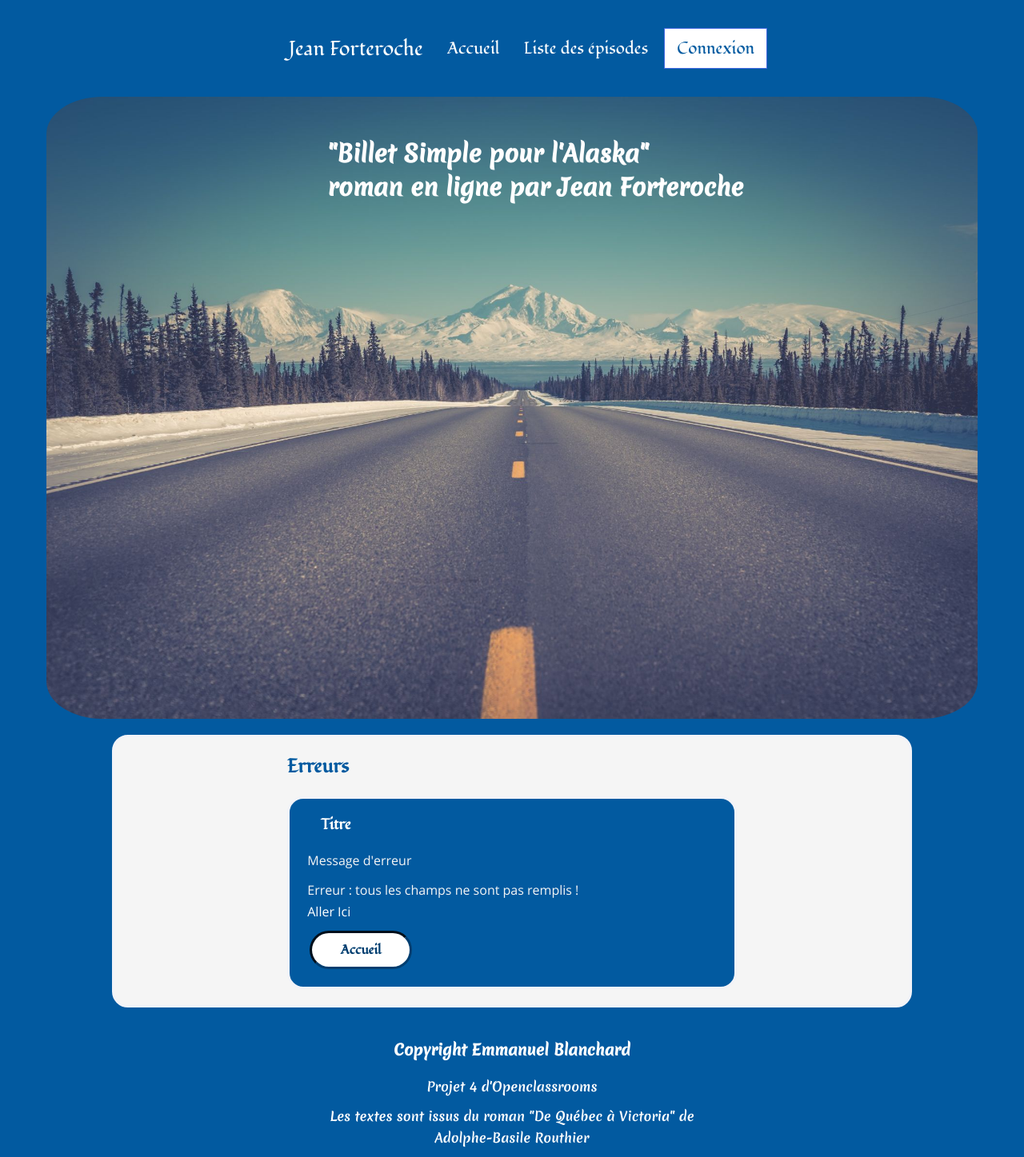
After one commit to EmmanuelBlanchard/OpenClassroomsProject4, a PHP site: template templates/backoffice/error.html.php in a window 1280 px wide. The commit adds this page. Shown: the whole page at 80% size. Run offline with PHP 8.4, Linux system fonts and the light colour scheme; the template is opened without the code that fills it, so the values that code supplies are empty.

Commit message:
Dans router.php, ajout de variables private AdminManager ; de private AdminController ; ajout de dependance avec ->adminManager = new AdminManager(->database); Injection des dependances avec ->adminController = new AdminController(->adminManager, ->view); pour les routes 'login','accesTotheAdminLoginPage','blogControlPanel','setNewPassword' changement de controller avec adminController, Creation de AdminController.php dans src/Controller/Backoffice, Creation de AdminManager.php dans src/Model, Ajout dans src/View de la fonction renderBack, et deplacement des templates adminloginpage.html.php,adminsetnewpassword.html.php,blogcontrolpanelpage.html.php de src/templates/frontoffice a src/templates/backoffice, et copie colle des templates error.html.php et layout.html.php dans le src/templates/backoffice

```diff
--- /dev/null
+++ b/templates/backoffice/error.html.php
@@ -0,0 +1,14 @@
+<section>
+    <h2>Erreurs</h2>
+
+    <article>
+        <h3> Titre </h3>
+
+        <p>Message d'erreur</p>
+
+        <p> Erreur : tous les champs ne sont pas remplis !<br><a href="http://localhost:8000/?action=home">Aller Ici</a> </p>
+
+        <a href="index.php?action=home" class="linkToTheRestOfThePost">Accueil</a>
+    </article>
+
+</section>
--- /dev/null
+++ b/templates/backoffice/layout.html.php
@@ -0,0 +1,46 @@
+<!DOCTYPE html>
+<html lang="fr">
+    <head>
+        <meta charset="UTF-8">
+        <meta http-equiv="X-UA-Compatible" content="ie=edge">
+        <!-- La balise title: décrire de manière généraliste le contenu d’un document -->
+        <title> Blog de Jean Forteroche, acteur et écrivain</title>
+        <!-- La balise meta description permet d’ajouter une description d'une page affichée -->
+        <meta name="description" content="Jean Forteroche, acteur et écrivain, écrit actuellement 'Billet simple pour l'Alaska' "/>
+        <!-- Balise meta viewport pour contrôler la mise en page sur les navigateurs mobiles -->
+        <meta name="viewport" content="width=device-width, initial-scale=1.0">
+        <!-- Appel de la feuille de style -->
+        <link rel="stylesheet" type="text/css" href="css/style.css">
+    </head>
+
+    <body>
+        <!-- Navigation -->
+        <nav id="navBar">
+            <ul class="menu">
+              <li class="logo"><a href="index.php?action=home">Jean Forteroche</a></li>
+              <li class="item episodes"><a href="index.php?action=home">Accueil</a></li>
+              <li class="item episodes"><a href="index.php?action=listOfPosts">Liste des épisodes</a></li>
+              <li class="item button"><a href="index.php?action=login">Connexion</a></li>
+            </ul>
+        </nav>
+
+        <!-- Page Header -->
+        <header>
+                <h1>"Billet Simple pour l'Alaska" <br> roman en ligne par Jean Forteroche </h1>
+                <div class="classImg">
+                    <img id="imgHeader" src="./images/image-1920-1080.jpg" alt="Longue route avec rangée d'arbres et au fond, vue de la montagne enneignée" />
+                </div>
+        </header>
+
+        <main>
+            <?=$content?>
+        </main>
+
+        <footer class="footer text-center">
+            <h3>Copyright Emmanuel Blanchard</h3>
+            <p>Projet 4 d'Openclassrooms</p>
+            <p>Les textes sont issus du roman "De Québec à Victoria" de
+                Adolphe-Basile Routhier</p>
+        </footer>
+    </body>
+</html>
```
Also changed, not shown: src/Controller/Backoffice/AdminController.php (added, +61 -0 lines), src/Model/AdminManager.php (added, +23 -0 lines), src/Service/Router.php (+10 -4 lines), src/View/View.php (+14 -0 lines), templates/backoffice/adminloginpage.html.php (renamed from templates/frontoffice/adminloginpage.html.php), templates/backoffice/adminsetnewpassword.html.php (renamed from templates/frontoffice/adminsetnewpassword.html.php), templates/backoffice/blogcontrolpanelpage.html.php (renamed from templates/frontoffice/blogcontrolpanelpage.html.php), 2 other files.
